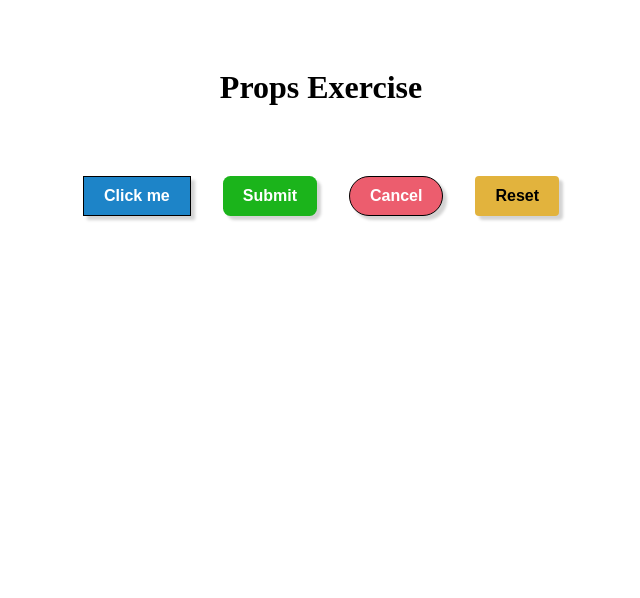
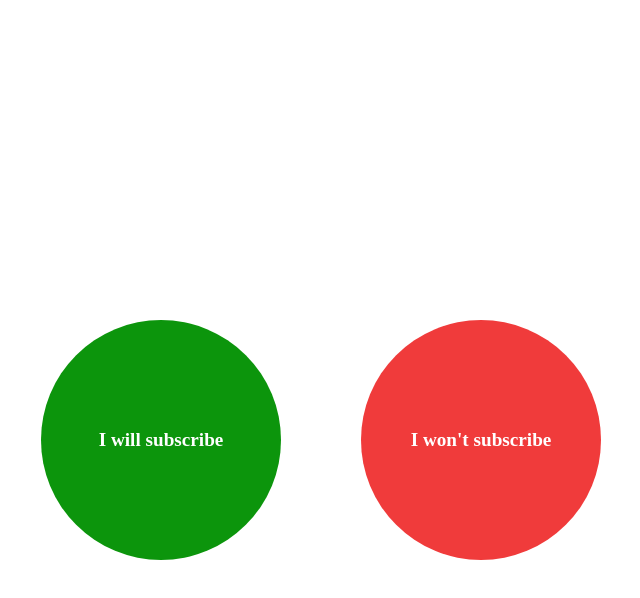
Before and after one commit to frankokule97/react-webtech-practice, a React (Create React App) app: page / in a window 1280 px wide. Shown: the top 598 px of the page, without its empty margins (319-959 px from the left). Built offline with nearby package versions, Linux system fonts and the light colour scheme.

Commit message:
chore: handling event practice

```diff
--- /dev/null
+++ b/src/App.css
@@ -0,0 +1,35 @@
+.container {
+    display: flex;
+    justify-content: center;
+    align-items: center;
+    gap: 5rem;
+    padding-top: 20rem;
+}
+
+.first-circle {
+    display: flex;
+    width: 15rem;
+    height: 15rem;
+    background: #0c950c;
+    border-radius: 50%;
+    justify-content: center;
+    align-content: center;
+    color: white;
+    flex-wrap: wrap;
+    font-size: 1.2rem;
+    font-weight: bold;
+}
+
+.second-circle {
+    display: flex;
+    width: 15rem;
+    height: 15rem;
+    background: #f03b3b;
+    border-radius: 50%;
+    justify-content: center;
+    align-content: center;
+    color: white;
+    flex-wrap: wrap;
+    font-size: 1.2rem;
+    font-weight: bold;
+}
--- a/src/App.js
+++ b/src/App.js
@@ -24,7 +24,7 @@ function App() {
 
 export default App;*/
 
-// props practice
+/*// props practice
 import React from "react";
 import Button from "./Button"
 
@@ -54,4 +54,25 @@ function App () {
     )
 }
 
+export default App;*/
+
+import React from "react";
+import "./App.css";
+
+function subscribe () {
+    return alert("Thank you very much!");
+}
+function dontSubscribe () {
+    return alert("Please reconsider your decision");
+}
+
+const App = () => {
+    return (
+        <div className="container">
+            <div onMouseOver={subscribe} className="first-circle">I will subscribe</div>
+            <div onMouseOver={dontSubscribe} className="second-circle">I won't subscribe</div>
+        </div>
+    )
+}
+
 export default App;
```
